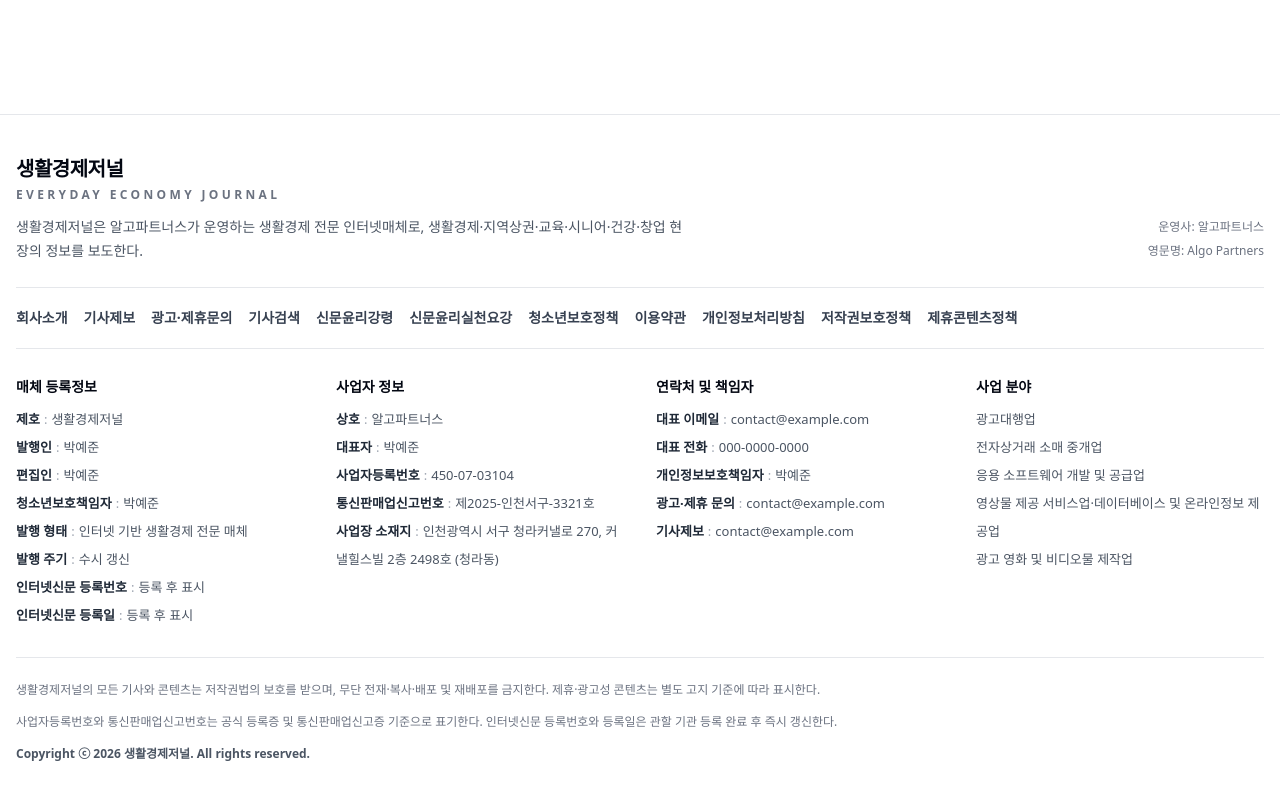
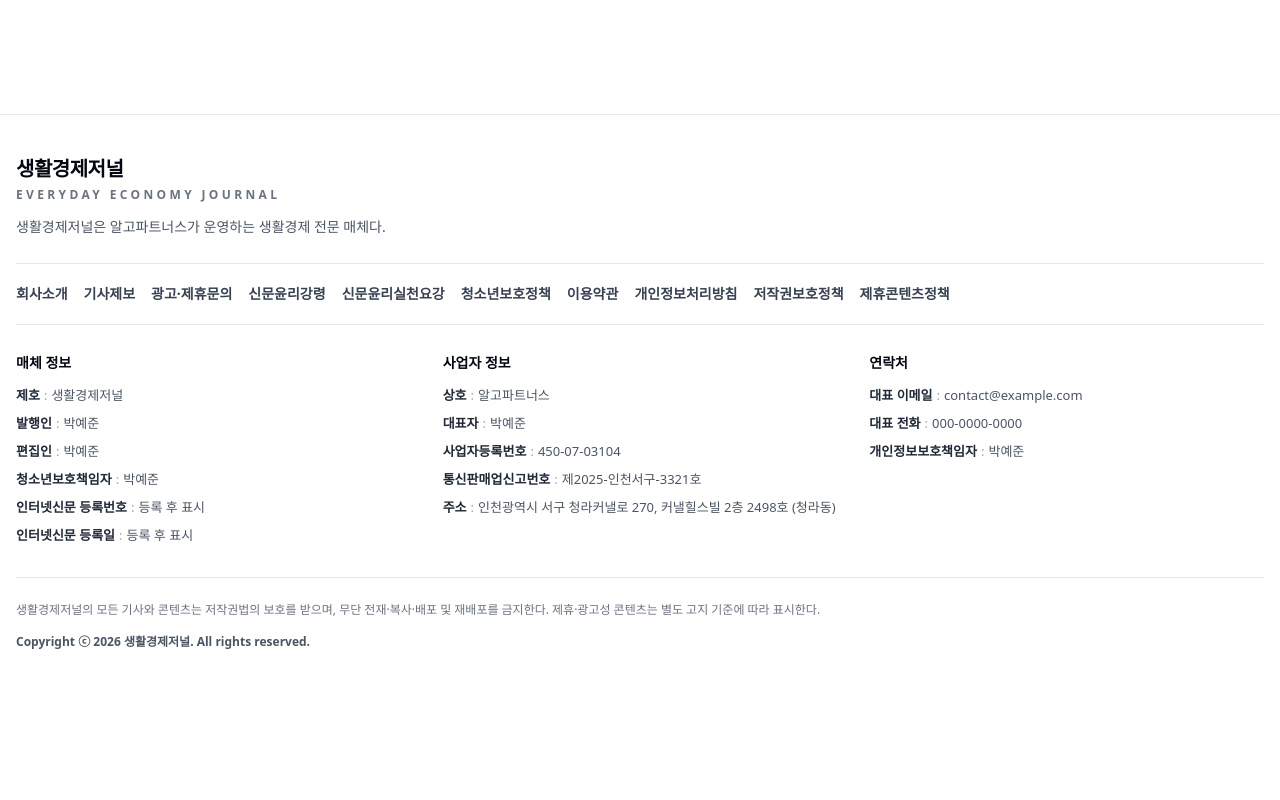
Before and after one commit to apark12321-ux/vision-media-mediaoffice, a Next.js app: page / in a window 1280 px wide. Shown: the part 5036-5836 px from the top of the page. After the commit the page ends 5730 px from the top, so only its background shows below. Built offline with nearby package versions, Linux system fonts and the light colour scheme; no server answers; the database is empty.

Commit message:
Simplify footer official registration details

```diff
--- a/components/layout/public-footer.tsx
+++ b/components/layout/public-footer.tsx
@@ -3,7 +3,6 @@ import { getPublicSiteSettings } from '@/lib/data/public';
 
 const OFFICIAL_BUSINESS = {
   businessName: '알고파트너스',
-  operatorName: 'Algo Partners',
   representativeName: '박예준',
   businessRegistrationNumber: '450-07-03104',
   mailOrderRegistrationNumber: '제2025-인천서구-3321호',
@@ -32,7 +31,6 @@ export async function PublicFooter() {
   const isRegistered = settings.media_registration_status === 'registered';
 
   const businessName = valueOrFallback(settings.business_name, OFFICIAL_BUSINESS.businessName);
-  const operatorName = valueOrFallback(settings.operator_name, OFFICIAL_BUSINESS.operatorName);
   const representativeName = valueOrFallback(settings.representative_name, OFFICIAL_BUSINESS.representativeName);
   const businessRegistrationNumber = valueOrFallback(settings.business_registration_number, OFFICIAL_BUSINESS.businessRegistrationNumber);
   const mailOrderRegistrationNumber = valueOrFallback(settings.mail_order_registration_number, OFFICIAL_BUSINESS.mailOrderRegistrationNumber);
@@ -47,25 +45,18 @@ export async function PublicFooter() {
   return (
     <footer className="mt-20 border-t border-gray-200 bg-white">
       <div className="mx-auto max-w-7xl px-4 py-10">
-        <div className="flex flex-col gap-4 border-b border-gray-200 pb-6 md:flex-row md:items-end md:justify-between">
-          <div>
-            <h2 className="text-xl font-black tracking-tight text-gray-950">{settings.site_name}</h2>
-            <p className="mt-1 text-xs font-semibold uppercase tracking-[0.28em] text-gray-500">Everyday Economy Journal</p>
-            <p className="mt-3 max-w-2xl text-sm leading-6 text-gray-600">
-              {settings.site_name}은 {businessName}가 운영하는 생활경제 전문 인터넷매체로, 생활경제·지역상권·교육·시니어·건강·창업 현장의 정보를 보도한다.
-            </p>
-          </div>
-          <div className="text-xs leading-6 text-gray-500 md:text-right">
-            <p>운영사: {businessName}</p>
-            <p>영문명: {operatorName}</p>
-          </div>
+        <div className="border-b border-gray-200 pb-6">
+          <h2 className="text-xl font-black tracking-tight text-gray-950">{settings.site_name}</h2>
+          <p className="mt-1 text-xs font-semibold uppercase tracking-[0.28em] text-gray-500">Everyday Economy Journal</p>
+          <p className="mt-3 max-w-3xl text-sm leading-6 text-gray-600">
+            {settings.site_name}은 {businessName}가 운영하는 생활경제 전문 매체다.
+          </p>
         </div>
 
         <nav className="flex flex-wrap gap-x-4 gap-y-2 border-b border-gray-200 py-5 text-sm font-semibold text-gray-700">
           <Link href="/about">회사소개</Link>
           <Link href="/report">기사제보</Link>
           <Link href="/advertise">광고·제휴문의</Link>
-          <Link href="/search">기사검색</Link>
           <Link href="/ethics">신문윤리강령</Link>
           <Link href="/practice-code">신문윤리실천요강</Link>
           <Link href="/youth-policy">청소년보호정책</Link>
@@ -75,15 +66,13 @@ export async function PublicFooter() {
           <Link href="/sponsored-policy">제휴콘텐츠정책</Link>
         </nav>
 
-        <div className="grid gap-8 border-b border-gray-200 py-7 text-[13px] leading-7 text-gray-600 md:grid-cols-2 xl:grid-cols-4">
+        <div className="grid gap-8 border-b border-gray-200 py-7 text-[13px] leading-7 text-gray-600 md:grid-cols-3">
           <section>
-            <h3 className="mb-2 text-sm font-black text-gray-950">매체 등록정보</h3>
+            <h3 className="mb-2 text-sm font-black text-gray-950">매체 정보</h3>
             <InfoRow label="제호" value={settings.site_name} />
             <InfoRow label="발행인" value={publisherName} />
             <InfoRow label="편집인" value={editorName} />
             <InfoRow label="청소년보호책임자" value={youthManager} />
-            <InfoRow label="발행 형태" value="인터넷 기반 생활경제 전문 매체" />
-            <InfoRow label="발행 주기" value="수시 갱신" />
             <InfoRow label="인터넷신문 등록번호" value={isRegistered && settings.media_registration_number ? settings.media_registration_number : '등록 후 표시'} />
             <InfoRow label="인터넷신문 등록일" value={isRegistered && settings.media_registered_at ? settings.media_registered_at : '등록 후 표시'} />
           </section>
@@ -94,25 +83,14 @@ export async function PublicFooter() {
             <InfoRow label="대표자" value={representativeName} />
             <InfoRow label="사업자등록번호" value={businessRegistrationNumber} />
             <InfoRow label="통신판매업신고번호" value={mailOrderRegistrationNumber} />
-            <InfoRow label="사업장 소재지" value={address} />
+            <InfoRow label="주소" value={address} />
           </section>
 
           <section>
-            <h3 className="mb-2 text-sm font-black text-gray-950">연락처 및 책임자</h3>
+            <h3 className="mb-2 text-sm font-black text-gray-950">연락처</h3>
             <InfoRow label="대표 이메일" value={contactEmail} />
             <InfoRow label="대표 전화" value={contactPhone} />
             <InfoRow label="개인정보보호책임자" value={privacyManager} />
-            <InfoRow label="광고·제휴 문의" value={contactEmail} />
-            <InfoRow label="기사제보" value={contactEmail} />
-          </section>
-
-          <section>
-            <h3 className="mb-2 text-sm font-black text-gray-950">사업 분야</h3>
-            <p>광고대행업</p>
-            <p>전자상거래 소매 중개업</p>
-            <p>응용 소프트웨어 개발 및 공급업</p>
-            <p>영상물 제공 서비스업·데이터베이스 및 온라인정보 제공업</p>
-            <p>광고 영화 및 비디오물 제작업</p>
           </section>
         </div>
 
@@ -120,9 +98,6 @@ export async function PublicFooter() {
           <p>
             {settings.site_name}의 모든 기사와 콘텐츠는 저작권법의 보호를 받으며, 무단 전재·복사·배포 및 재배포를 금지한다. 제휴·광고성 콘텐츠는 별도 고지 기준에 따라 표시한다.
           </p>
-          <p>
-            사업자등록번호와 통신판매업신고번호는 공식 등록증 및 통신판매업신고증 기준으로 표기한다. 인터넷신문 등록번호와 등록일은 관할 기관 등록 완료 후 즉시 갱신한다.
-          </p>
           <p className="font-semibold text-gray-600">Copyright ⓒ {new Date().getFullYear()} {settings.site_name}. All rights reserved.</p>
         </div>
       </div>
```
